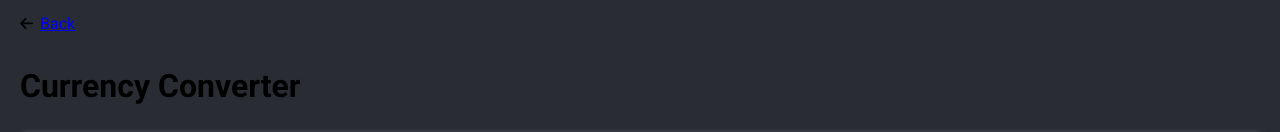
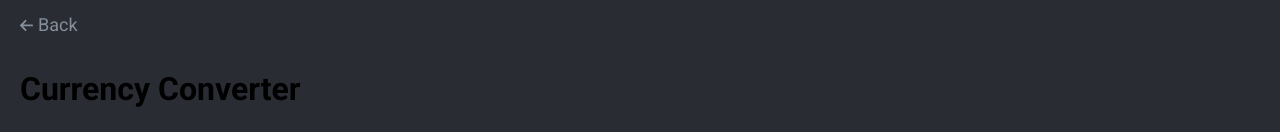
Before and after one commit to RadekJelen/tests-for-projects, a React (Create React App) app: page /#/currency-converter in a window 1280 px wide. Shown: the top 132 px of the page. Built offline with nearby package versions, Linux system fonts and the light colour scheme.

Commit message:
Add styles to goBackLink

```diff
--- a/src/components/goBackLink/GoBackLink.js
+++ b/src/components/goBackLink/GoBackLink.js
@@ -3,8 +3,8 @@ import { Link } from "react-router-dom";
 import { ReactComponent as Arrow } from '../../icons/arrowLeft.svg';
 
 export const GoBackLink = () => (
-  <div className="go-back">
+  <Link className="go-back" to="/">
     <Arrow className="go-back__icon" />
-    <Link className="go-back__link" to="/">Back</Link>
-  </div>
+    <span className="go-back__link">Back</span>
+  </Link>
 );
--- a/src/components/goBackLink/goBackLink.scss
+++ b/src/components/goBackLink/goBackLink.scss
@@ -1,10 +1,40 @@
+@import '../../variables.scss';
+
+@keyframes moveArrowBack {
+  0% {
+    transform: translateX(0);
+  }
+
+  50% {
+    transform: translateX(-5px);
+  }
+
+  100% {
+    transform: translateX(0);
+  }
+}
+
 .go-back {
+  width: fit-content;
   display: flex;
   align-items: center;
-  column-gap: 7px;
+  column-gap: 5px;
+  text-decoration: none;
 
   &__icon {
     height: auto;
     width: 13px;
+    fill: $grey;
+  }
+
+  &__link {
+    color: $grey;
+    font-size: 18px;
+  }
+
+  &:hover .go-back__icon {
+    animation-name: moveArrowBack;
+    animation-iteration-count: infinite;
+    animation-duration: 1s;
   }
 }
--- a/src/index.scss
+++ b/src/index.scss
@@ -20,3 +20,7 @@ body {
   margin: 0 auto;
   padding: 10px 20px;
 }
+
+.title {
+  color: $lightGrey;
+}
--- a/src/variables.scss
+++ b/src/variables.scss
@@ -1,7 +1,8 @@
 $black: #000;
 $gunmetal: #292D33;
 $darkGrey: #555C66;
-$grey: #CCD3DB;
+$grey: #858e99;
+$lightGrey: #CCD3DB;
 $silver: #C6C6C6;
 $seashell: #F1F1F1;
 $white: #FFF;
--- a/src/views/projectsList/projectsList.scss
+++ b/src/views/projectsList/projectsList.scss
@@ -9,7 +9,7 @@
   row-gap: 10px;
 
   &__header {
-    color: $grey;
+    color: $lightGrey;
   }
 }
 
@@ -24,7 +24,7 @@
   row-gap: 15px;
   background: $white;
   border-radius: 25px;
-  border: 7px solid $grey;
+  border: 7px solid $lightGrey;
   text-decoration: none;
 
   &:hover {
@@ -38,7 +38,7 @@
   display: flex;
   align-items: center;
   justify-content: center;
-  background-color: $grey;
+  background-color: $lightGrey;
   border-radius: 50%;
 }
 
```
